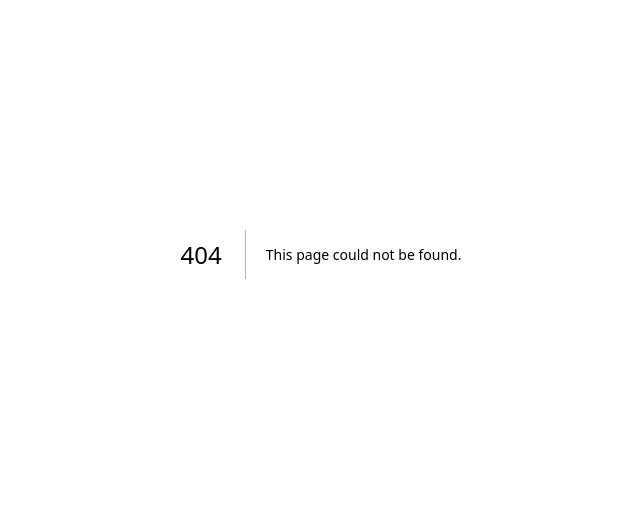
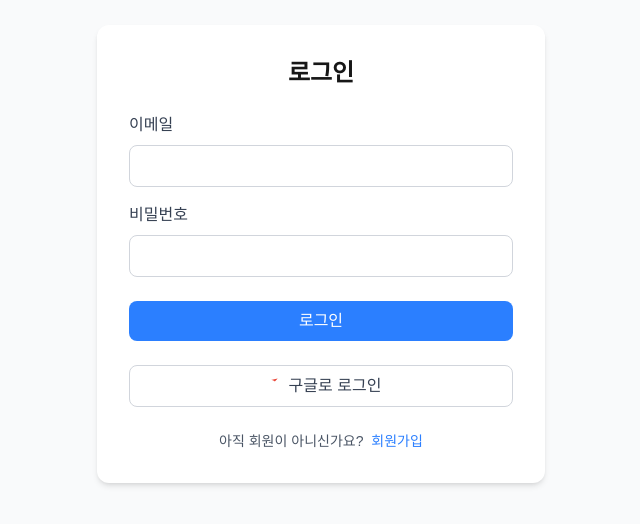
Before and after one commit to sohwakyeong/hk_blog, a Next.js app: page /login in a window 1280 px wide. Before the commit this address had no page. Shown: the part 146-670 px from the top of the page, without its empty margins (319-959 px from the left). Built offline with nearby package versions, Linux system fonts and the light colour scheme; no server answers.

Commit message:
feat:login추가

```diff
--- a/package.json
+++ b/package.json
@@ -9,6 +9,7 @@
     "lint": "next lint"
   },
   "dependencies": {
+    "@supabase/ssr": "^0.6.1",
     "@supabase/supabase-js": "^2.49.4",
     "next": "15.3.1",
     "react": "^19.0.0",
--- /dev/null
+++ b/src/app/actions/auth-actions.js
@@ -0,0 +1,22 @@
+"use server";
+
+import { createClientForServer } from "@/lib/server";
+import { redirect } from "next/navigation";
+
+export async function signInWithGoogle() {
+  const supabase = await createClientForServer();
+
+  const { data, error } = await supabase.auth.signInWithOAuth({
+    provider: "google",
+    options: {
+      redirectTo: `${process.env.NEXT_PUBLIC_API_URL}/auth/callback`,
+    },
+  });
+
+  if (error) {
+    console.error("Google OAuth Error:", error.message);
+    throw new Error("OAuth 로그인 실패");
+  }
+
+  redirect(data.url);
+}
--- /dev/null
+++ b/src/app/auth/auth-code-error/page.js
@@ -0,0 +1,5 @@
+export default function CustomErrorPage(){
+    return(
+        <div></div>
+    )
+}
--- /dev/null
+++ b/src/app/auth/callback/route.js
@@ -0,0 +1,26 @@
+import { NextResponse } from "next/server";
+import { createClientForServer } from "@/lib/server";
+
+export async function GET(request) {
+  const { searchParams, origin } = new URL(request.url);
+  const code = searchParams.get("code");
+  const next = searchParams.get("next") ?? "/";
+
+  if (code) {
+    const supabase = await createClientForServer();
+    const { error } = await supabase.auth.exchangeCodeForSession(code);
+    if (!error) {
+      const forwardedHost = request.headers.get("x-forwarded-host");
+      const isLocalEnv = process.env.NODE_ENV === "development";
+      if (isLocalEnv) {
+        return NextResponse.redirect(`${origin}${next}`);
+      } else if (forwardedHost) {
+        return NextResponse.redirect(`https://${forwardedHost}${next}`);
+      } else {
+        return NextResponse.redirect(`${origin}${next}`);
+      }
+    }
+  }
+
+  return NextResponse.redirect(`${origin}/auth/auth-code-error`);
+}
--- /dev/null
+++ b/src/app/login/page.js
@@ -0,0 +1,107 @@
+"use client";
+
+import { useState } from "react";
+import { useRouter } from "next/navigation";
+import { supabase } from "@/lib/supabaseClient";
+import { signInWithGoogle } from "@/app/actions/auth-actions"; // 너가 만든 서버 action import
+
+export default function LoginForm() {
+  const router = useRouter();
+  const [email, setEmail] = useState("");
+  const [password, setPassword] = useState("");
+  const [errorMsg, setErrorMsg] = useState("");
+
+  const handleLogin = async (e) => {
+    e.preventDefault();
+
+    const { data, error } = await supabase.auth.signInWithPassword({
+      email,
+      password,
+    });
+
+    if (error) {
+      setErrorMsg(error.message);
+      return;
+    }
+
+    router.push("/");
+  };
+
+  return (
+    <div className="flex items-center justify-center min-h-screen bg-gray-50 px-4">
+      <div className="bg-white p-8 rounded-xl shadow-md w-full max-w-md">
+        <h1 className="text-2xl font-bold mb-6 text-center">로그인</h1>
+
+        <form onSubmit={handleLogin}>
+          <div className="mb-4">
+            <label className="block text-gray-700 mb-2">이메일</label>
+            <input
+              type="email"
+              value={email}
+              onChange={(e) => setEmail(e.target.value)}
+              required
+              className="w-full border border-gray-300 rounded-lg px-4 py-2 focus:outline-none focus:ring-2 focus:ring-blue-400"
+            />
+          </div>
+
+          <div className="mb-6">
+            <label className="block text-gray-700 mb-2">비밀번호</label>
+            <input
+              type="password"
+              value={password}
+              onChange={(e) => setPassword(e.target.value)}
+              required
+              className="w-full border border-gray-300 rounded-lg px-4 py-2 focus:outline-none focus:ring-2 focus:ring-blue-400"
+            />
+          </div>
+
+          {errorMsg && (
+            <p className="text-red-500 mb-4 text-center">{errorMsg}</p>
+          )}
+
+          <button
+            type="submit"
+            className="w-full bg-blue-500 text-white py-2 rounded-lg hover:bg-blue-600 transition"
+          >
+            로그인
+          </button>
+        </form>
+
+        <div className="my-6">
+          <form action={signInWithGoogle}>
+            <button
+              type="submit"
+              className="w-full flex items-center justify-center gap-2 bg-white text-gray-700 py-2 border border-gray-300 rounded-lg hover:bg-gray-100 transition"
+            >
+              <div className="w-5 h-5">
+                {/* 구글 로고 SVG */}
+                <svg
+                  xmlns="http://www.w3.org/2000/svg"
+                  viewBox="0 0 48 48"
+                  fill="currentColor"
+                >
+                  <path
+                    fill="#EA4335"
+                    d="M24 9.5c3.54 0 6.71 1.22 9.21 3.6l6.85-6.85C35.9 2.38 30.47 0 24 0..."
+                  />
+                  {/* 생략 */}
+                </svg>
+              </div>
+              <span>구글로 로그인</span>
+            </button>
+          </form>
+        </div>
+
+        <div className="text-center text-sm text-gray-600">
+          아직 회원이 아니신가요?{" "}
+          <button
+            onClick={() => router.push("/signup")}
+            className="text-blue-500 hover:underline ml-1"
+          >
+            회원가입
+          </button>
+        </div>
+      </div>
+    </div>
+  );
+}
--- a/src/app/page.js
+++ b/src/app/page.js
@@ -1,17 +1,11 @@
 import { supabase } from "@/lib/supabaseClient";
 
 export default async function Home() {
-  const { data,error } = await supabase.from("test").select("*");
 
-  console.log("Supabase 데이터:", data);
-  console.log("Supabase 에러:",error);
 
   return(
     <main className="flex flex-col items-center justify-center min-h-screen bg-gray-100">
-      <h1 className="text-3xl font-bold text-blue-600">
-        {error && <p className="text-red-500 mt-4">Supabase 연결 에러 발생</p>}
-        {data && <p className="text-blue-500 mt-4">Supabase 연결 성공</p>}
-      </h1>
+      <div>메인</div>
     </main>
   )
 }
--- /dev/null
+++ b/src/app/signup/page.js
@@ -0,0 +1,9 @@
+import SignupForm from "@/components/signup/SignupForm"
+
+export default function SignupPage(){
+    return (
+        <div>
+            <SignupForm/>
+        </div>
+    )
+}
--- /dev/null
+++ b/src/components/signup/SignupForm.jsx
@@ -0,0 +1,104 @@
+"use client";
+
+import { useState } from "react";
+import { useRouter } from "next/navigation";
+import { supabase } from "@/lib/supabaseClient";
+
+export default function SignupForm() {
+  const router = useRouter();
+  const [email, setEmail] = useState("");
+  const [password, setPassword] = useState("");
+  const [nickname, setNickname] = useState("");
+  const [blogName, setBlogName] = useState("");
+  const [errorMsg, setErrorMsg] = useState("");
+
+  const handleSignup = async (e) => {
+    e.preventDefault();
+
+    const { data, error } = await supabase.auth.signUp({
+      email,
+      password,
+    });
+
+    if (error) {
+      setErrorMsg(error.message);
+      return;
+    }
+
+    const user = data.user;
+    if (user) {
+      const { error: profileError } = await supabase.from("profiles").insert([
+        {
+          id: user.id,
+          email,
+          nickname,
+          blog_name: blogName,
+        },
+      ]);
+
+      if (profileError) {
+        setErrorMsg(profileError.message);
+        return;
+      }
+    }
+    router.push("/login");
+  };
+  return (
+    <div className="flex items-center justify-center min-h-screen bg-gray-50 px-4">
+    <form
+      onSubmit={handleSignup}
+      className="bg-white p-8 rounded-xl shadow-md w-full max-w-md"
+    >
+      <h1 className="text-2xl font-bold mb-6 text-center">회원가입</h1>
+      <div className="mb-4">
+        <label className="block text-gray-700 mb-2">이메일</label>
+        <input
+          type="email"
+          value={email}
+          onChange={(e) => setEmail(e.target.value)}
+          required
+          className="w-full border border-gray-300 rounded-lg px-4 py-2 focus:outline-none focus:ring-2 focus:ring-blue-400"
+        />
+      </div>
+      <div className="mb-4">
+        <label className="block text-gray-700 mb-2">비밀번호</label>
+        <input
+          type="password"
+          value={password}
+          onChange={(e) => setPassword(e.target.value)}
+          required
+          className="w-full border border-gray-300 rounded-lg px-4 py-2 focus:outline-none focus:ring-2 focus:ring-blue-400"
+        />
+      </div>
+
+      <div className="mb-4">
+        <label className="block text-gray-700 mb-2">닉네임</label>
+        <input
+          type="text"
+          value={nickname}
+          onChange={(e) => setNickname(e.target.value)}
+          required
+          className="w-full border border-gray-300 rounded-lg px-4 py-2 focus:outline-none focus:ring-2 focus:ring-blue-400"
+        />
+      </div>
+      <div className="mb-6">
+        <label className="block text-gray-700 mb-2">블로그 이름</label>
+        <input
+          type="text"
+          value={blogName}
+          onChange={(e) => setBlogName(e.target.value)}
+          required
+          className="w-full border border-gray-300 rounded-lg px-4 py-2 focus:outline-none focus:ring-2 focus:ring-blue-400"
+        />
+      </div>
+      {errorMsg && <p className="text-red-500 mb-4 text-center">{errorMsg}</p>}
+      <button
+        type="submit"
+        className="w-full bg-blue-500 font-semibold text-white py-2 rounded-lg hover:bg-blue-600 transition"
+      >
+        회원가입
+      </button>
+    </form>
+    </div>
+  );
+}
--- /dev/null
+++ b/src/lib/server.js
@@ -0,0 +1,24 @@
+import { createServerClient } from '@supabase/ssr';
+import { cookies } from 'next/headers';
+
+export const createClientForServer = async () => {
+  const cookieStore = await cookies();
+
+  return createServerClient(
+    process.env.NEXT_PUBLIC_SUPABASE_URL,
+    process.env.NEXT_PUBLIC_SUPABASE_ANON_KEY,
+    {
+      cookies: {
+        get(name) {
+          return cookieStore.get(name)?.value;
+        },
+        set(name, value, options) {
+          cookieStore.set({ name, value, ...options });
+        },
+        remove(name, options) {
+          cookieStore.set({ name, value: '', ...options });
+        },
+      },
+    }
+  );
+};
```
Also changed, not shown: src/app/admin/page.js (added), 1 other file (tests, documents, lock files or other folders).
